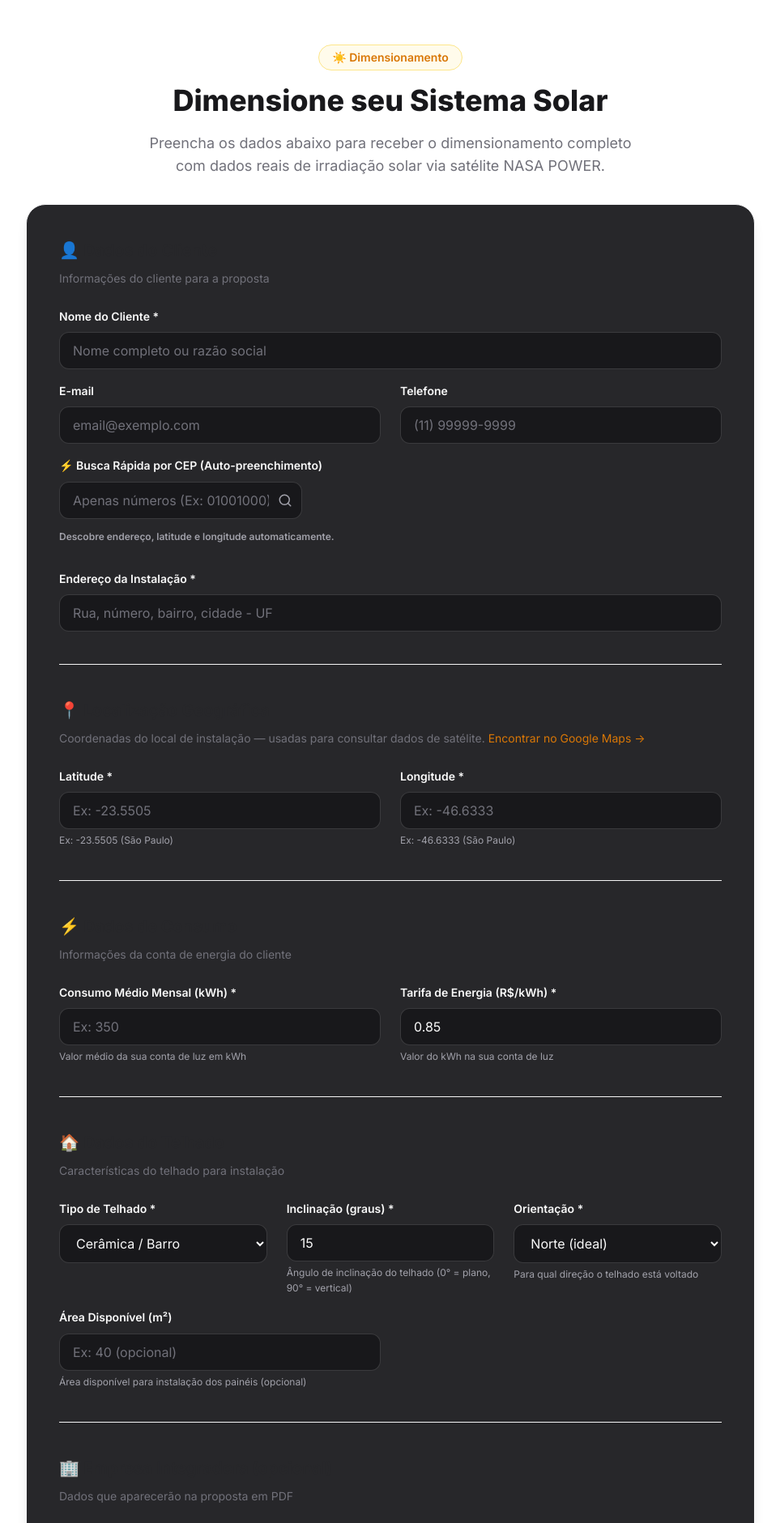
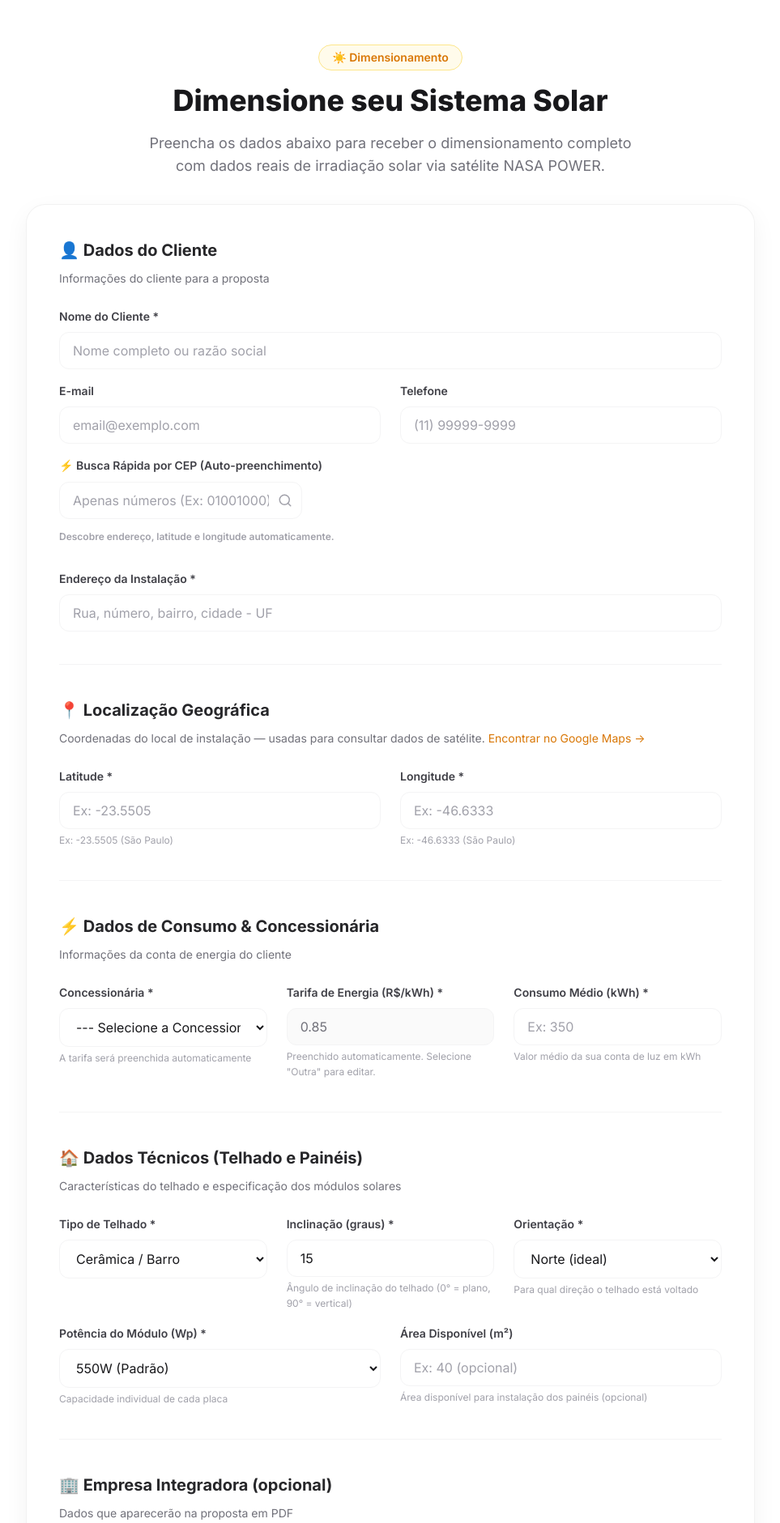
Before and after one commit to iamnothuman7/solvian, a Django app: page /dimensionamento/ in a window 1280 px wide. Shown: the part 73-1954 px from the top of the page at 81% size, without its empty margins (158-1121 px from the left). Run offline with Django 5.2, Linux system fonts and the light colour scheme.

Commit message:
feat: Glassmorphism UI, Auto-Format Telefone, Concessionarias Integradas, Potencia Personalizavel e Busca Web de Kits

```diff
--- a/core/forms.py
+++ b/core/forms.py
@@ -86,8 +86,31 @@ class DimensionamentoForm(forms.Form):
     )
 
     # =========================================================================
-    # DADOS DO CONSUMO
+    # DADOS DO CONSUMO & CONCESSIONÁRIA
     # =========================================================================
+
+    CONCESSIONARIA_CHOICES = [
+        ('', '--- Selecione a Concessionária ---'),
+        ('enel', 'Enel SP'),
+        ('cemig', 'CEMIG'),
+        ('cpfl', 'CPFL'),
+        ('light', 'Light'),
+        ('coelba', 'Coelba'),
+        ('copel', 'COPEL'),
+        ('neoenergia', 'Neoenergia'),
+        ('equatorial', 'Equatorial'),
+        ('outra', 'Outra / Manual'),
+    ]
+
+    concessionaria = forms.ChoiceField(
+        label='Concessionária de Energia',
+        choices=CONCESSIONARIA_CHOICES,
+        widget=forms.Select(attrs={
+            'class': 'form-select',
+            'id': 'id_concessionaria',
+        }),
+        help_text='A tarifa será preenchida automaticamente'
+    )
 
     consumo_mensal_kwh = forms.FloatField(
         label='Consumo Médio Mensal (kWh)',
@@ -106,17 +129,39 @@ class DimensionamentoForm(forms.Form):
         validators=[MinValueValidator(0.01)],
         initial=0.85,
         widget=forms.NumberInput(attrs={
-            'class': 'form-input',
+            'class': 'form-input bg-disabled',
             'placeholder': 'Ex: 0.85',
             'step': '0.01',
             'id': 'id_tarifa_energia',
+            'readonly': 'readonly',
         }),
-        help_text='Valor do kWh na sua conta de luz'
+        help_text='Preenchido automaticamente. Selecione "Outra" para editar.'
     )
 
     # =========================================================================
-    # DADOS TÉCNICOS DO TELHADO
+    # DADOS TÉCNICOS DO TELHADO & PAINÉIS
     # =========================================================================
+
+    POTENCIA_PAINEL_CHOICES = [
+        (400, '400W'),
+        (450, '450W'),
+        (500, '500W'),
+        (550, '550W (Padrão)'),
+        (600, '600W'),
+        (650, '650W'),
+    ]
+
+    potencia_painel_wp = forms.TypedChoiceField(
+        label='Potência dos Painéis (Wp)',
+        choices=POTENCIA_PAINEL_CHOICES,
+        coerce=int,
+        initial=550,
+        widget=forms.Select(attrs={
+            'class': 'form-select',
+            'id': 'id_potencia_painel',
+        }),
+        help_text='Capacidade individual de cada placa'
+    )
 
     TIPO_TELHADO_CHOICES = [
         ('ceramica', 'Cerâmica / Barro'),
--- a/core/views.py
+++ b/core/views.py
@@ -51,6 +51,7 @@ class DimensionamentoView(FormView):
             irradiacao_media=dados_satelite['irradiacao_media_anual'],
             dados_mensais=dados_satelite.get('dados_mensais', {}),
             tarifa_energia=dados['tarifa_energia'],
+            potencia_painel_wp=dados.get('potencia_painel_wp', 550),
             inclinacao=dados['inclinacao_telhado'],
             orientacao=dados['orientacao'],
             tipo_telhado=dados['tipo_telhado'],
--- a/static/css/style.css
+++ b/static/css/style.css
@@ -631,11 +632,11 @@ ul, ol {
 }
 
 .form-card {
-    background: var(--dark-800);
-    border: 1px solid var(--dark-200);
+    background: #FFFFFF;
+    border: 1px solid rgba(0,0,0,0.05);
     border-radius: var(--radius-2xl);
     padding: var(--space-10);
-    box-shadow: var(--shadow-lg);
+    box-shadow: 0 10px 30px rgba(0,0,0,0.05);
 }
 
 .form-section {
@@ -688,26 +689,26 @@ ul, ol {
 .form-label {
     font-size: var(--font-size-sm);
     font-weight: 600;
-    color: var(--dark-100);
+    color: var(--dark-700);
     margin-bottom: var(--space-2);
 }
 
 .form-input,
 .form-select {
     padding: var(--space-3) var(--space-4);
-    border: 1.5px solid rgba(255, 255, 255, 0.15);
+    border: 1.5px solid var(--dark-200);
     border-radius: var(--radius-lg);
     font-family: var(--font-family);
     font-size: var(--font-size-base);
-    color: #FAFAFA;
-    background: var(--dark-900);
+    color: var(--dark-900);
+    background: #FFFFFF;
     transition: all var(--transition-fast);
     width: 100%;
 }
 
 .form-select option {
-    background: var(--dark-900);
-    color: #FAFAFA;
+    background: #FFFFFF;
+    color: var(--dark-900);
 }
 
 .form-input:focus,
@@ -715,11 +716,11 @@ ul, ol {
     outline: none;
     border-color: var(--solar-500);
     box-shadow: 0 0 0 3px rgba(245, 158, 11, 0.2);
-    background: var(--dark-950);
+    background: #FFFFFF;
 }
 
 .form-input::placeholder {
-    color: var(--dark-500);
+    color: var(--dark-400);
 }
 
 .form-help {
--- a/templates/core/projeto_form.html
+++ b/templates/core/projeto_form.html
@@ -89,20 +89,26 @@
                 <!-- CONSUMO DE ENERGIA -->
                 <!-- ========================================================== -->
                 <div class="form-section">
-                    <h2 class="form-section-title">⚡ Dados de Consumo</h2>
+                    <h2 class="form-section-title">⚡ Dados de Consumo & Concessionária</h2>
                     <p class="form-section-subtitle">Informações da conta de energia do cliente</p>
-                    <div class="form-grid">
+                    <div class="form-grid-3">
                         <div class="form-group">
-                            <label class="form-label" for="id_consumo_mensal">Consumo Médio Mensal (kWh) *</label>
-                            {{ form.consumo_mensal_kwh }}
-                            <span class="form-help">{{ form.consumo_mensal_kwh.help_text }}</span>
-                            {% if form.consumo_mensal_kwh.errors %}<span class="form-error">{{ form.consumo_mensal_kwh.errors.0 }}</span>{% endif %}
+                            <label class="form-label" for="id_concessionaria">Concessionária *</label>
+                            {{ form.concessionaria }}
+                            <span class="form-help">{{ form.concessionaria.help_text }}</span>
+                            {% if form.concessionaria.errors %}<span class="form-error">{{ form.concessionaria.errors.0 }}</span>{% endif %}
                         </div>
                         <div class="form-group">
                             <label class="form-label" for="id_tarifa_energia">Tarifa de Energia (R$/kWh) *</label>
                             {{ form.tarifa_energia }}
                             <span class="form-help">{{ form.tarifa_energia.help_text }}</span>
                             {% if form.tarifa_energia.errors %}<span class="form-error">{{ form.tarifa_energia.errors.0 }}</span>{% endif %}
+                        </div>
+                        <div class="form-group">
+                            <label class="form-label" for="id_consumo_mensal">Consumo Médio (kWh) *</label>
+                            {{ form.consumo_mensal_kwh }}
+                            <span class="form-help">{{ form.consumo_mensal_kwh.help_text }}</span>
+                            {% if form.consumo_mensal_kwh.errors %}<span class="form-error">{{ form.consumo_mensal_kwh.errors.0 }}</span>{% endif %}
                         </div>
                     </div>
                 </div>
@@ -113,8 +119,8 @@
                 <!-- DADOS TÉCNICOS DO TELHADO -->
                 <!-- ========================================================== -->
                 <div class="form-section">
-                    <h2 class="form-section-title">🏠 Dados do Telhado</h2>
-                    <p class="form-section-subtitle">Características do telhado para instalação</p>
+                    <h2 class="form-section-title">🏠 Dados Técnicos (Telhado e Painéis)</h2>
+                    <p class="form-section-subtitle">Características do telhado e especificação dos módulos solares</p>
                     <div class="form-grid-3">
                         <div class="form-group">
                             <label class="form-label" for="id_tipo_telhado">Tipo de Telhado *</label>
@@ -132,6 +138,11 @@
                         </div>
                     </div>
                     <div class="form-grid" style="margin-top: var(--space-4);">
+                        <div class="form-group">
+                            <label class="form-label" for="id_potencia_painel">Potência do Módulo (Wp) *</label>
+                            {{ form.potencia_painel_wp }}
+                            <span class="form-help">{{ form.potencia_painel_wp.help_text }}</span>
+                        </div>
                         <div class="form-group">
                             <label class="form-label" for="id_area_disponivel">Área Disponível (m²)</label>
                             {{ form.area_disponivel }}
@@ -268,9 +279,61 @@
         }
     });
 
-    // Injetar CSS de animação de pulso
+    // ==== MÁSCARA DECLARATIVA DE TELEFONE ====
+    function masksPhone(e) {
+        let val = e.target.value.replace(/\D/g, ''); // Remove tudo que não é dígito
+        if (val.length === 0) { e.target.value = ''; return; }
+        if (val.length <= 2) { e.target.value = '(' + val; return; }
+        if (val.length <= 7) { e.target.value = '(' + val.substring(0,2) + ') ' + val.substring(2); return; }
+        // Se maior, formata perfeitamente como celular
+        e.target.value = '(' + val.substring(0,2) + ') ' + val.substring(2,7) + '-' + val.substring(7,11);
+    }
+    const telCliente = document.getElementById('id_telefone_cliente');
+    const telEmp = document.getElementById('id_telefone_empresa');
+    if(telCliente) telCliente.addEventListener('input', masksPhone);
+    if(telEmp) telEmp.addEventListener('input', masksPhone);
+
+    // ==== LÓGICA DE TARIFA AUTO (CONCESSIONÁRIA) ====
+    const TARIFA_DATABASE = {
+        'enel': 0.85,
+        'cemig': 0.95,
+        'cpfl': 0.89,
+        'light': 0.98,
+        'coelba': 0.82,
+        'copel': 0.80,
+        'neoenergia': 0.88,
+        'equatorial': 0.92,
+    };
+    const inputConcessionaria = document.getElementById('id_concessionaria');
+    const inputTarifa = document.getElementById('id_tarifa_energia');
+
+    if(inputConcessionaria && inputTarifa) {
+        inputConcessionaria.addEventListener('change', function(e) {
+            const cod = e.target.value;
+            if (cod === 'outra' || !TARIFA_DATABASE[cod]) {
+                inputTarifa.removeAttribute('readonly');
+                inputTarifa.classList.remove('bg-disabled');
+                inputTarifa.style.background = '#FFFFFF';
+                // Animacao para alertar o usuario
+                inputTarifa.style.animation = 'pulseGlow 1s ease';
+                setTimeout(() => inputTarifa.style.animation = 'none', 1000);
+            } else {
+                inputTarifa.setAttribute('readonly', 'readonly');
+                // Adiciona background sutil cinza pra travar visualmente
+                inputTarifa.style.background = 'var(--dark-100)';
+                inputTarifa.value = TARIFA_DATABASE[cod].toFixed(2);
+
+                // Micro-animação para mostrar que preencheu!
+                inputTarifa.parentElement.style.animation = 'pulseGlow 1s ease';
+                setTimeout(() => inputTarifa.parentElement.style.animation = 'none', 1000);
+            }
+        });
+    }
+
+    // Injetar CSS de animação e disable helper
     const style = document.createElement('style');
     style.innerHTML = `
+        .bg-disabled { background: var(--dark-100) !important; color: var(--dark-500) !important; cursor: not-allowed; }
         @keyframes pulseGlow {
             0% { transform: scale(1); box-shadow: 0 0 0 0 rgba(245, 158, 11, 0.4); border-radius: var(--radius-lg); }
             50% { transform: scale(1.02); box-shadow: 0 0 0 10px rgba(245, 158, 11, 0); border-radius: var(--radius-lg); }
```
Also changed, not shown: other parts of static/css/style.css (+15 -14 lines), templates/dimensionamento/resultado.html (+9 -0 lines).
